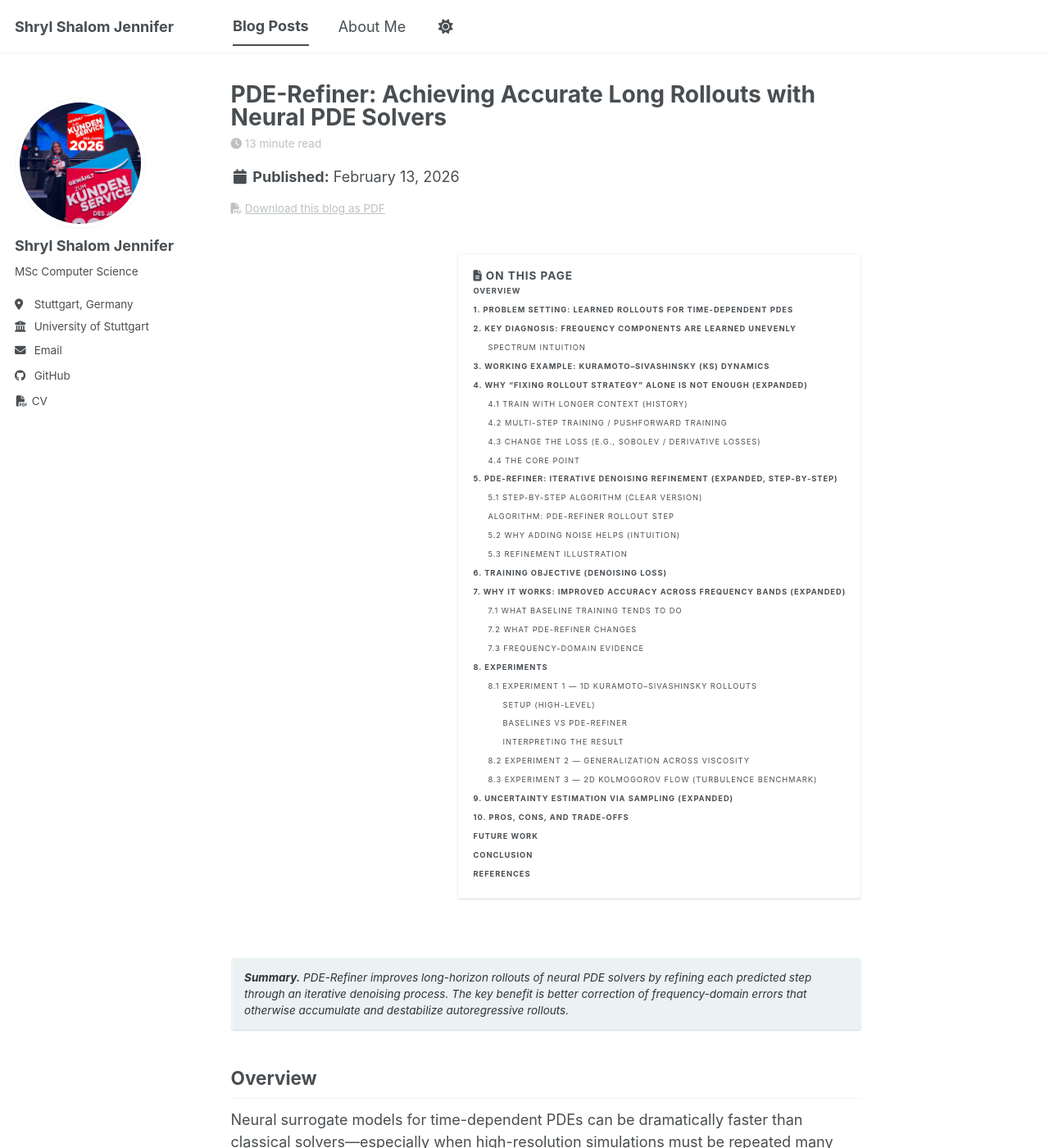
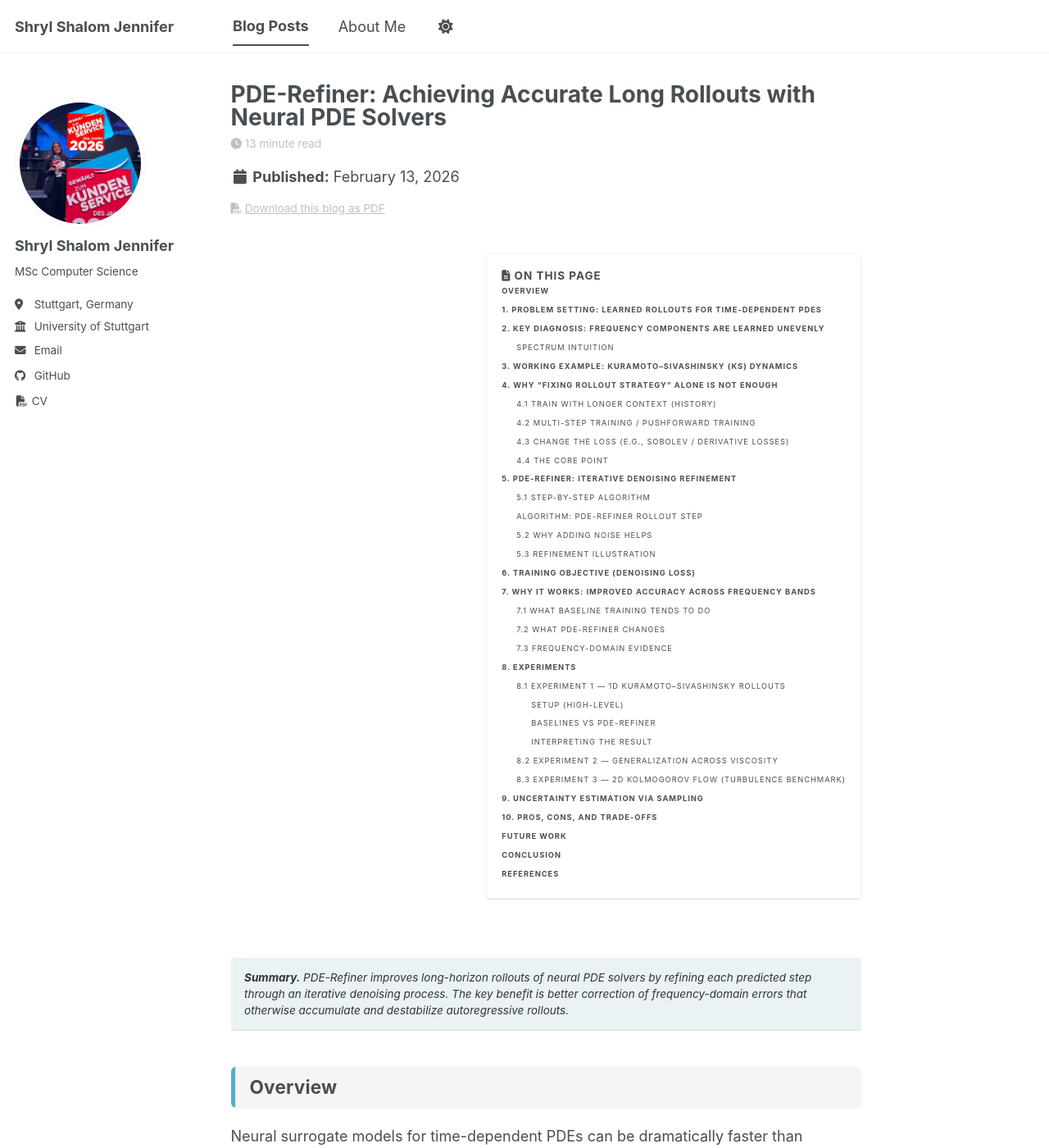
Before and after one commit to shryl-jennifer/shryl-jennifer.github.io, a Jekyll site: the page built from _posts/2026-02-16-pde-refiner-blog.md, in a window 1280 px wide and 1400 px high. Shown: the whole window at 82% size. Built offline with Jekyll 4.4.1, drawn with Linux system fonts in a browser that asks for light colours; a script bundle is joined from its source files by our own code; library files that are not in the unit come from our copies; some of the changed text lies outside the part shown.

Commit message:
final refinement before submission

```diff
--- a/_posts/2026-02-16-pde-refiner-blog.md
+++ b/_posts/2026-02-16-pde-refiner-blog.md
@@ -100,7 +100,7 @@ This can produce good one-step predictions, but long rollouts still fail—espec
 
 ---
 
-## 4. Why “fixing rollout strategy” alone is not enough (expanded)
+## 4. Why “fixing rollout strategy” alone is not enough
 
 A natural idea is: “If rollouts fail due to compounding error, let’s change training/rollout strategies.”
 
@@ -155,7 +155,7 @@ So the paper proposes a different idea:
 
 ---
 
-## 5. PDE-Refiner: iterative denoising refinement (expanded, step-by-step)
+## 5. PDE-Refiner: iterative denoising refinement
 
 PDE-Refiner predicts the next state and then **refines it** through a small number of correction steps.
 
@@ -166,7 +166,7 @@ The refinement is set up as a **denoising problem**:
 
 This design matters because noise injects energy across frequencies, forcing corrections across the spectrum rather than only the dominant modes.
 
-### 5.1 Step-by-step algorithm (clear version)
+### 5.1 Step-by-step algorithm
 
 At time $$t$$ we want $$u(t+\Delta t)$$.
 
@@ -238,7 +238,7 @@ $$
 </div>
 
 
-### 5.2 Why adding noise helps (intuition)
+### 5.2 Why adding noise helps
 If the model only sees clean predictions, it tends to correct what contributes most to MSE (dominant modes).
 Adding noise forces the model to learn corrections robustly across amplitudes and frequencies.
 
@@ -288,7 +288,7 @@ This trains the refiner to operate at different noise levels (different scales),
 
 ---
 
-## 7. Why it works: improved accuracy across frequency bands (expanded)
+## 7. Why it works: improved accuracy across frequency bands
 
 The paper’s key mechanism is that refinement reduces error **more uniformly across frequencies**.
 
@@ -440,7 +440,7 @@ The takeaway is consistent: when small-scale errors are not controlled, long rol
 
 ---
 
-## 9. Uncertainty estimation via sampling (expanded)
+## 9. Uncertainty estimation via sampling
 
 PDE-Refiner enables a practical uncertainty signal because refinement involves stochastic noise. We can run multiple refinement samples (different noise draws) and compare their rollouts.
 
--- a/_sass/_custom.scss
+++ b/_sass/_custom.scss
@@ -1,3 +1,25 @@
+/* Research blog section headers */
+.page__content h2 {
+    padding: 0.6rem 1rem;
+    margin-top: 2.5rem;
+    margin-bottom: 1.2rem;
+
+    border-left: 5px solid var(--global-link-color, #3b82f6);
+    border-radius: 6px;
+
+    background-color: rgba(127,127,127,0.08);
+
+    font-weight: 700;
+    letter-spacing: 0.2px;
+
+    box-shadow: 0 1px 2px rgba(0,0,0,0.05);
+  }
+
+  /* Dark mode adjustment */
+  html[data-theme="dark"] .page__content h2 {
+    background-color: rgba(255,255,255,0.06);
+    box-shadow: 0 1px 2px rgba(0,0,0,0.4);
+  }
 
 /* Inline TOC as a centered block */
 .page__content .toc {
```
